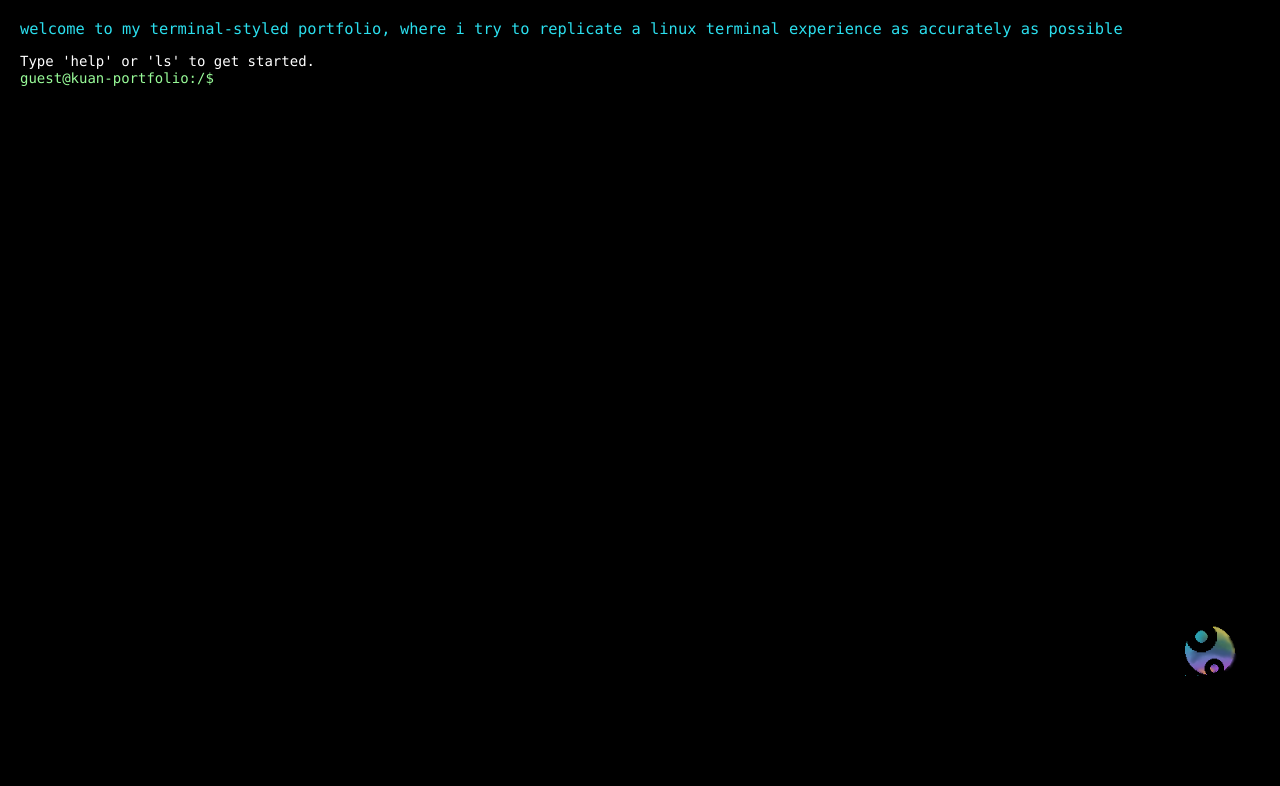
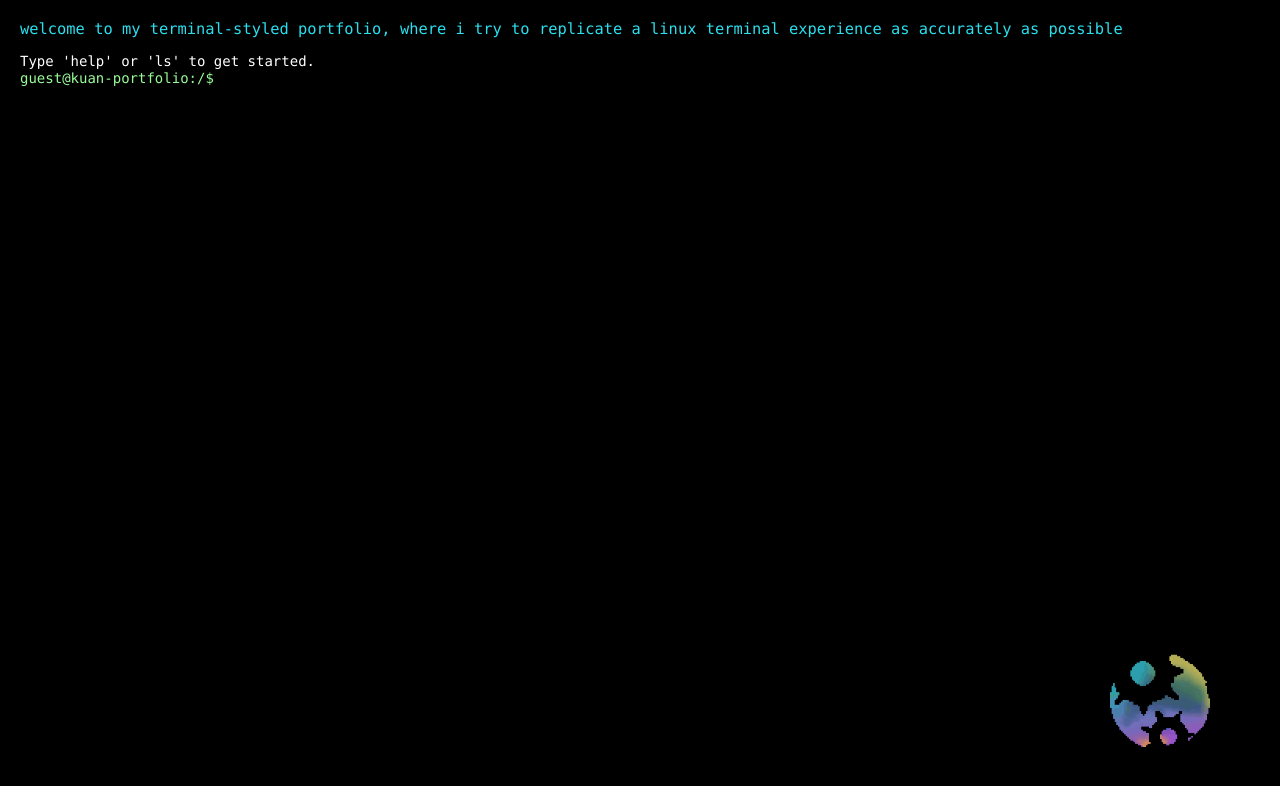
Before and after one commit to AcastaPaloma/portfolio, a Next.js app: page / in a window 1280 px wide. Shown: the top 786 px of the page. Built offline with nearby package versions, Linux system fonts and the light colour scheme; no server answers.

Commit message:
Add: HTN badge.

```diff
--- a/app/page.tsx
+++ b/app/page.tsx
@@ -165,9 +165,9 @@ export default function Home() {
     },
     {
       id: 'htn-static-badge',
-      src: '/sprites/htn-static.png',
+      src: '/sprites/htn.gif',
       alt: 'PP',
-      size: 100,
+      size: 200,
       position: { top: '600px', right: '20px' }
     },
     // Add more badges by uncommenting and customizing:
```
Also changed, not shown: public/sprites/htn-static.png (deleted), public/sprites/htn.gif (added).
